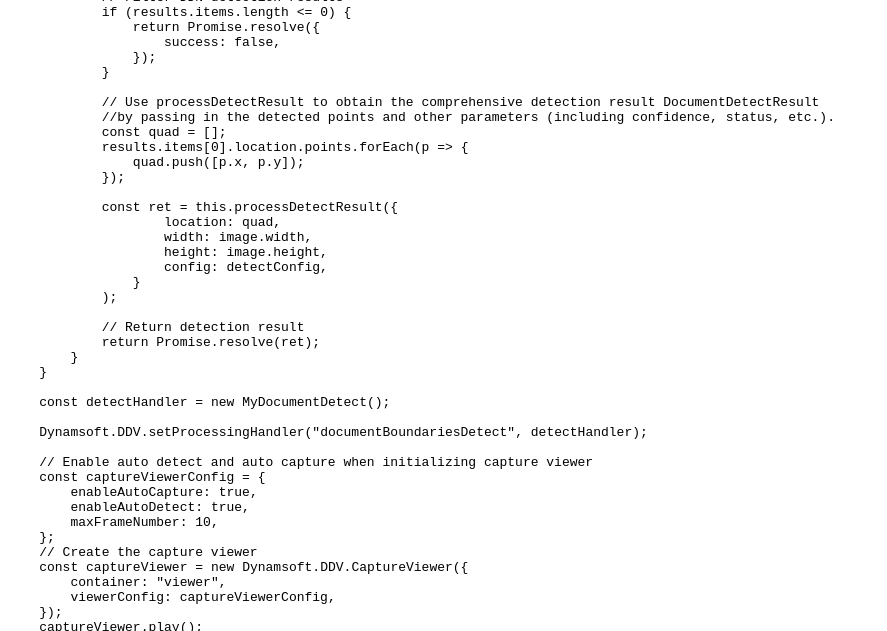
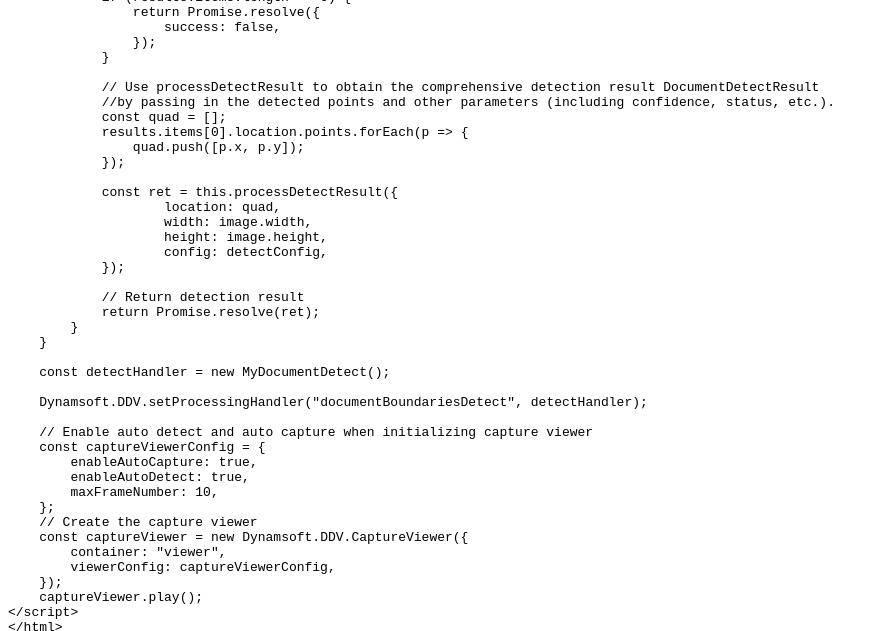
Before and after one commit to dynamsoft-docs/document-viewer-docs, a Jekyll site: the page built from features/advanced/documentdetect.md, in a window 1280 px wide and 1400 px high, scrolled down 3119 px, cut to the strip 0-631 px from the top of the window. Shown: the whole strip, without its empty margins (0-887 px from the left). Built offline with Jekyll 4.4.1, drawn with Linux system fonts in a browser that asks for light colours; some of the changed text lies outside the part shown.

```diff
--- a/features/advanced/documentdetect.md
+++ b/features/advanced/documentdetect.md
@@ -96,8 +96,7 @@ class MyDocumentDetect extends Dynamsoft.DDV.DocumentDetect {
                 width: image.width,
                 height: image.height,
                 config: detectConfig,
-            }
-        );
+        });
 
         // Return detection result
         return Promise.resolve(ret);
@@ -199,8 +198,7 @@ Dynamsoft.DDV.setProcessingHandler("documentBoundariesDetect", detectHandler);
                     width: image.width,
                     height: image.height,
                     config: detectConfig,
-                }
-            );
+            });
 
             // Return detection result
             return Promise.resolve(ret);
@@ -231,4 +229,4 @@ Dynamsoft.DDV.setProcessingHandler("documentBoundariesDetect", detectHandler);
 
 ## Reference
 
-- [`DocumentDetect` class]({{ site.api }}class/advanced/documentdetect.html)
+- [`DocumentDetect class`]({{ site.api }}class/advanced/documentdetect.html)
```
